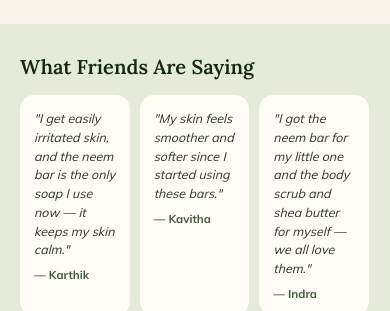
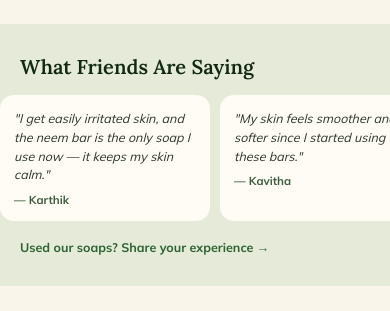
Before and after one commit to karvani-brand/karvani-site, a plain HTML site: page index.html in a window 390 px wide. Shown: the part 2366-2677 px from the top of the page. Drawn offline with Linux system fonts and the light colour scheme.

Commit message:
Phase 4: testimonials swipe row - 210px min card width so row scroll-snaps on phones
Co-Authored-By: Claude Fable 5 <noreply@anthropic.com>

```diff
--- a/style.css
+++ b/style.css
@@ -396,6 +396,7 @@ a:hover { color: var(--link-hover); }
   border-radius: 14px;
   padding: 14px;
   flex: 0 0 calc(33.333% - 7px);
+  min-width: 210px; /* keeps quotes readable on phones; row scroll-snaps instead of squeezing */
   scroll-snap-align: start;
   display: flex;
   flex-direction: column;
```
